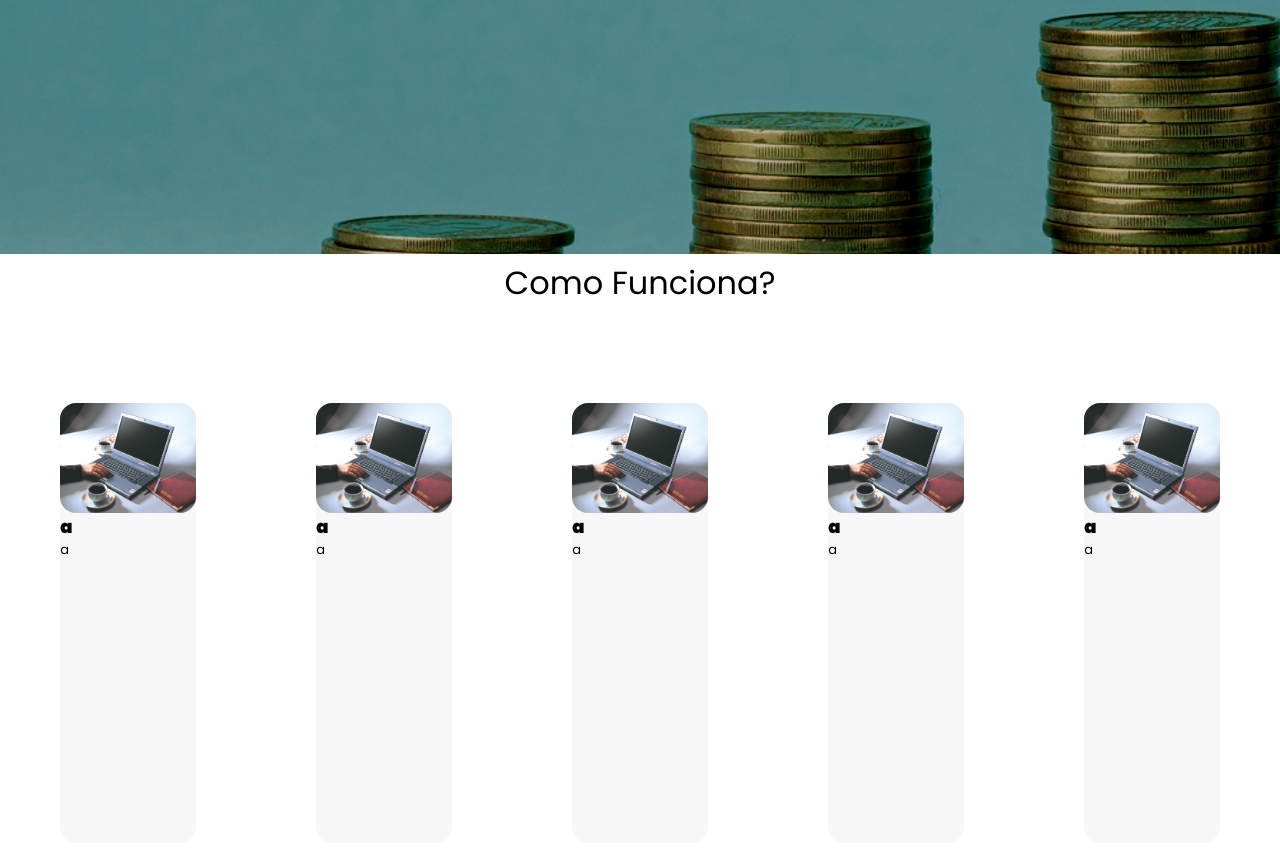
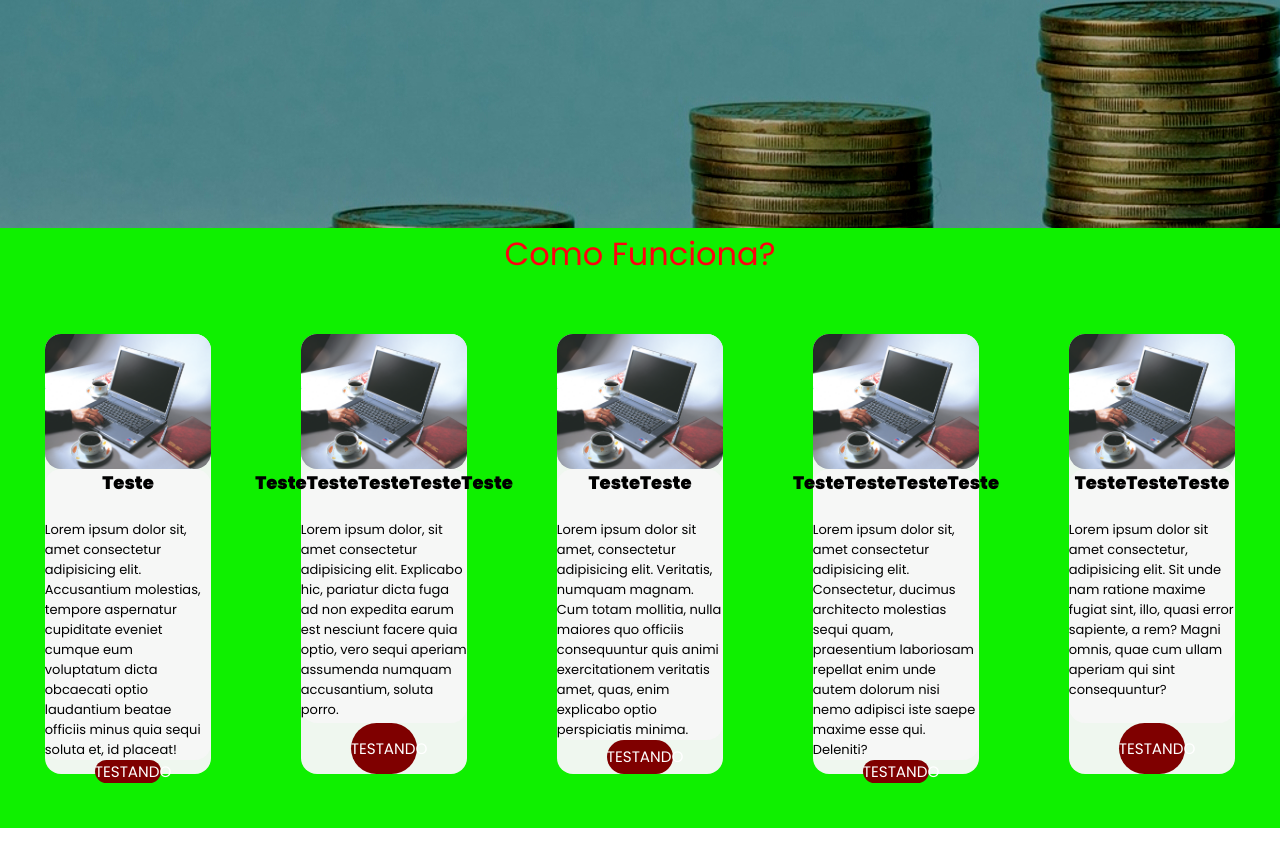
Before and after one commit to MonteiroGabriel15/alotelecom, a React (Create React App) app in the folder alotelecom/: page / in a window 1280 px wide. Shown: the part 560-1426 px from the top of the page. Built offline with nearby package versions, Linux system fonts and the light colour scheme; a web font is replaced by a local one.

Commit message:
alterações no header, cards da aba como funciona preenchidos

```diff
--- a/alotelecom/src/components/micros/containers/index.jsx
+++ b/alotelecom/src/components/micros/containers/index.jsx
@@ -1,5 +1,5 @@
 import React from "react";
-import { CardImage, CardsContainer, HowItWorkCardContainer, HowItWorksCards, HowItWorksTitleContainer, ImgContainer,TextContainer } from "./styles";
+import { ButtonCard, CardImage, CardsContainer, CardsText, HowItWorkCardContainer, HowItWorksCards, HowItWorksTitleContainer, ImgContainer,TextContainer } from "./styles";
 import composition1 from "../../../assets/composition1.jpg";
 
 
@@ -23,57 +23,72 @@ export const HowItWorksContainer = () => {
                 <HowItWorkCardContainer>
                 <HowItWorksCards>
                 <CardImage src = {composition1}/>
+                <CardsText>
                     <h4>
-                        a
+                            Teste
                         </h4>
 
                         <p>
-                        a
+                            Lorem ipsum dolor sit, amet consectetur adipisicing elit. Accusantium molestias, tempore aspernatur cupiditate eveniet cumque eum voluptatum dicta obcaecati optio laudantium beatae officiis minus quia sequi soluta et, id placeat!
                         </p>
+                </CardsText>
+                <ButtonCard>TESTANDO</ButtonCard>
                 </HowItWorksCards>
 
                 <HowItWorksCards>
                 <CardImage src = {composition1}/>
+                <CardsText>
                     <h4>
-                        a
+                            TesteTesteTesteTesteTeste
                         </h4>
 
                         <p>
-                        a
+                            Lorem ipsum dolor, sit amet consectetur adipisicing elit. Explicabo hic, pariatur dicta fuga ad non expedita earum est nesciunt facere quia optio, vero sequi aperiam assumenda numquam accusantium, soluta porro.
                         </p>
+                </CardsText>
+                <ButtonCard>TESTANDO</ButtonCard>
                 </HowItWorksCards>
 
                 <HowItWorksCards>
                 <CardImage src = {composition1}/>
+                <CardsText>
                     <h4>
-                        a
+                    TesteTeste
                     </h4>
 
                     <p>
-                        a
+                        Lorem ipsum dolor sit amet, consectetur adipisicing elit. Veritatis, numquam magnam. Cum totam mollitia, nulla maiores quo officiis consequuntur quis animi exercitationem veritatis amet, quas, enim explicabo optio perspiciatis minima.
                     </p>
+                </CardsText>
+                <ButtonCard>TESTANDO</ButtonCard>
                 </HowItWorksCards>
 
                 <HowItWorksCards>
                 <CardImage src = {composition1}/>
+                <CardsText>
                     <h4>
-                        a
+                    TesteTesteTesteTeste
                     </h4>
 
                     <p>
-                        a
+                        Lorem ipsum dolor sit, amet consectetur adipisicing elit. Consectetur, ducimus architecto molestias sequi quam, praesentium laboriosam repellat enim unde autem dolorum nisi nemo adipisci iste saepe maxime esse qui. Deleniti?
                     </p>
+                </CardsText>
+                <ButtonCard>TESTANDO</ButtonCard>
                 </HowItWorksCards>
 
                 <HowItWorksCards>
                 <CardImage src = {composition1}/>
+                <CardsText>
                     <h4>
-                        a
+                    TesteTesteTeste
                         </h4>
 
                         <p>
-                        a
+                            Lorem ipsum dolor sit amet consectetur, adipisicing elit. Sit unde nam ratione maxime fugiat sint, illo, quasi error sapiente, a rem? Magni omnis, quae cum ullam aperiam qui sint consequuntur?
                         </p>
+                </CardsText>
+                <ButtonCard>TESTANDO</ButtonCard>
                 </HowItWorksCards>
             </HowItWorkCardContainer>
         </CardsContainer>
--- a/alotelecom/src/components/micros/containers/styles.jsx
+++ b/alotelecom/src/components/micros/containers/styles.jsx
@@ -1,11 +1,10 @@
 import styled from "styled-components"
 import coinorginal from "../../../assets/coindimensionada.jpg"
-import { HowItWorksContainer } from "."
 
 export const ImgContainer = styled.div`
 display: flex;
 width:  100%;
-height: 90.5vh;
+height: 29.5%;
 background-image: url(${coinorginal});
 `
 export const TextContainer = styled.div`
@@ -41,7 +40,8 @@ display: flex;
 flex-direction: column;
 align-items: center;
 width: 100%;
-height: 85vh;
+height: 75vh;
+background-color: #0FF000
 
 `
 export const HowItWorkCardContainer = styled.div`
@@ -54,9 +54,34 @@ height:85vh;
 export const HowItWorksCards = styled.div`
 display:flex;
 flex-direction: column;
-width: 10.6vw;
+align-items: center;
+width: 13%;
 height: 55vh;
 border-radius: 1rem;
+background-color: #F7F7F7F7;
+`
+
+export const HowItWorksTitleContainer = styled.div`
+display: flex;
+align-items: center;
+height: 5vw;
+span{
+    color: #FF000FFF;
+    font-size: xx-large;
+}
+`
+export const CardImage = styled.img`
+width: 100%;
+border-radius: 1rem;
+`
+export const CardsText = styled.div`
+display: flex;
+border-radius: 1rem;
+flex-direction: column;
+align-items: center;
+gap: 1.5rem;
+height:100%;
+width:100%;
 background-color: #F7F7F7F7;
 h4{
     font-weight: bold;
@@ -68,17 +93,12 @@ p{
     font-size: small;
 }
 `
-
-export const HowItWorksTitleContainer = styled.div`
-display: flex;
-align-items: center;
-height: 5vw;
-span{
-    color: #000000;
-    font-size: xx-large;
-}
+export const ButtonCard = styled.button`
+width: 40%;
+height: 20%;
+border: 0;
+border-radius: 3rem;
+background-color: #7F0000;
+color: #FFF;
+font-size: 95%;
 `
-export const CardImage = styled.img`
-width: 100%;
-border-radius: 1rem;
-`
--- a/alotelecom/src/components/micros/header/style.jsx
+++ b/alotelecom/src/components/micros/header/style.jsx
@@ -5,84 +5,83 @@ export const HeaderComponent = styled.header`
 display: flex;
 flex-direction: row;
 justify-content: space-between;
-align-items:center;
+align-items: center;
 width: 100%;
-height: 5.625rem;
+height: 10vh;
 background-color: #FFFFFFFF;
 z-index:10;
 box-shadow: 0.3125rem 0.3125rem 0.3125rem rgba(0, 0, 0, 0.35);
+margin-right: 0.5rem;
 `
 
 
 export const HomeButtonComponent = styled.button`
-width: 4.375vw;
-height: 10.4vh;
+width: 20%;
+height: 10vh;
 background-color: #FFFFFFFF;
 color: #7D0100;
 border: none;
-border-bottom: #7D0100 solid;
 &:hover{
-    border-bottom: #7D0100 0.3125rem solid;
+    border-bottom: #7D0100 solid;
 }
-font-size: large
+font-size: 100%;
 `
 
 export const InstitucionalButtonComponent = styled.button`
-width: 6.8vw;
-height: 10.4vh;
+width: 30%;
+height: 10vh;
 background-color: #FFFFFF;
 color: #7D0100;
 border: none;
-border-bottom: #7D0100 solid;
 &:hover{
-    border-bottom: #7D0100 0.3125rem solid;
+    border-bottom: #7D0100 solid;
 }
-font-size: large
+font-size: 100%;
 `
 
 export const AboutUsButtonComponent = styled.button`
-width: 5vw;
-height: 10.4vh;;
+width: 30%;
+height: 10vh;;
 background-color: #FFFFFFFF;
 color: #7D0100;
 border: none;
-border-bottom: #7D0100 solid;
 &:hover{
-    border-bottom: #7D0100 0.3125rem solid;
+    border-bottom: #7D0100 solid;
 }
-font-size: large
+font-size: 100%;
 `
 
 export const ContactButtonComponent = styled.button`
-width: 4.375vw;
-height: 10.4vh;
+width: 30%;
+height: 10vh;
 background-color: #FFFFFFFF;
 color: #7D0100;
 border: none;
-border-bottom: #7D0100 solid;
 &:hover{
-    border-bottom: #7D0100 0.3125rem solid;
+    border-bottom: #7D0100 solid;
 }
-font-size: large
+font-size: 100%;
 `
 
 export const ButtonsContainer = styled.div`
+gap: 2rem;
 display: flex;
 flex-direction: row;
-align-items: center;
-justify-content: space-evenly;
-width: 25vw;
-height: 100%;
+justify-content: space-between;
+align-items: flex-start;
+width: 33vw;
+height: 10vh;
 background-color: #FFFFFF;
 padding-bottom: 0.75rem;
 `
 
 export const LogoContainer = styled.div`
-width: 7.8125vw;
-height: 9vh;
+width: 7.9vw;
+height: 10vh;
+padding: 0.2rem;
 `
 
 export const LogoImage = styled.img`
-width: 6.25vw;
-height: 9vh;
+width: 100%;
+    height:100%;
 `
--- a/alotelecom/src/components/pages/home/index.jsx
+++ b/alotelecom/src/components/pages/home/index.jsx
@@ -11,7 +11,6 @@ const Home = () => {
             </WelcomeContainer>
 
             <HowItWorksContainer>
-
             </HowItWorksContainer>
     </HomeContainer>
     )
```
Lines whose indentation alone changed are shown as unchanged.
